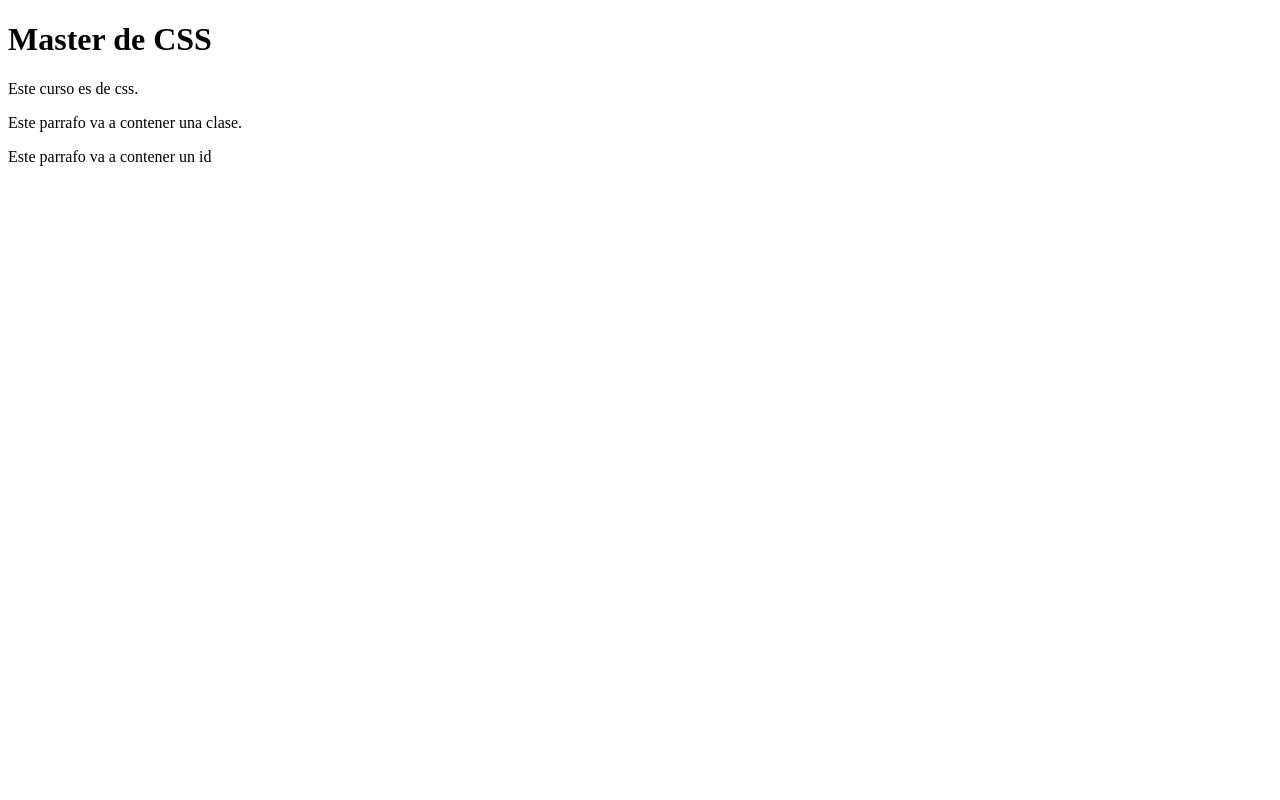
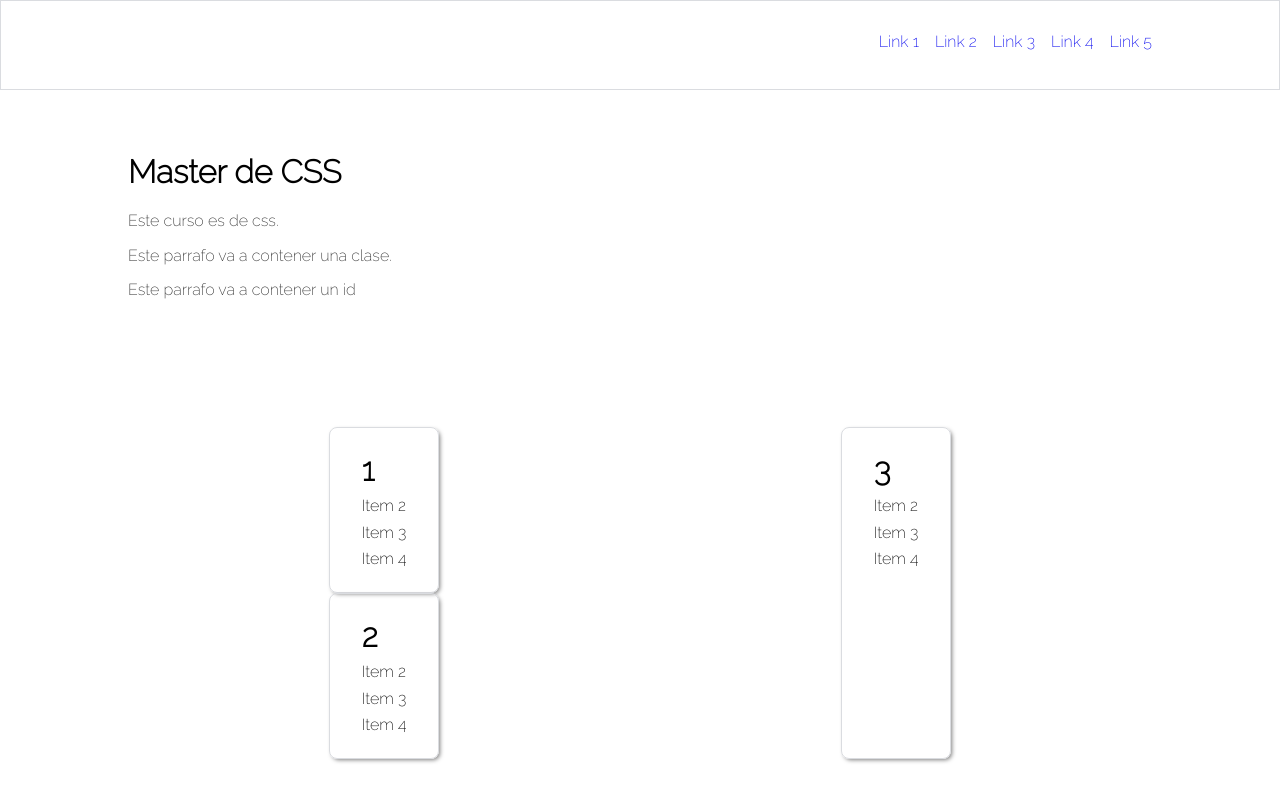
Before and after one commit to robertoFarrera/css-js-training, a plain HTML site: page index.html in a window 1280 px wide. Drawn offline with nearby package versions, Linux system fonts and the light colour scheme.

Commit message:
finished

```diff
--- a/index.html
+++ b/index.html
@@ -1,14 +1,64 @@
 <!DOCTYPE html>
 <html lang="en">
   <head>
-  <meta charset="UTF-8">
-  <meta name="viewport" content="width=device-width, initial-scale=1.0">
+    <meta charset="UTF-8" />
+    <meta name="viewport" content="width=device-width, initial-scale=1.0" />
     <title>Master de CSS en 1 hora</title>
+    <link rel="stylesheet" href="https://cdnjs.cloudflare.com/ajax/libs/normalize/8.0.1/normalize.min.css" integrity="sha512-NhSC1YmyruXifcj/KFRWoC561YpHpc5Jtzgvbuzx5VozKpWvQ+4nXhPdFgmx8xqexRcpAglTj9sIBWINXa8x5w==" crossorigin="anonymous" />
+    <link rel="stylesheet" href="styles.css" />
   </head>
   <body>
+    <header id="menu">
+      <div class="container">
+        <nav>
+          <a href="#">Link 1</a>
+          <a href="#">Link 2</a>
+          <a href="#">Link 3</a>
+          <a href="#">Link 4</a>
+          <a href="#">Link 5</a>
+        </nav>
+      </div>
+    </header>
+    <section>
+      <div class="container">
         <h1>Master de CSS</h1>
         <p>Este curso es de css.</p>
         <p>Este parrafo va a contener una clase.</p>
         <p>Este parrafo va a contener un id</p>
+      </div>
+    </section>
+
+    <section id="cards">
+      <div class="container">
+        <div class="flex">
+          <div>
+            <div class="detalles">
+              <ul>
+                <li>1</li>
+                <li>Item 2</li>
+                <li>Item 3</li>
+                <li>Item 4</li>
+              </ul>
+            </div>
+            <div class="detalles">
+              <ul>
+                <li>2</li>
+                <li>Item 2</li>
+                <li>Item 3</li>
+                <li>Item 4</li>
+              </ul>
+            </div>
+          </div>
+          <div class="detalles">
+            <ul>
+              <li>3</li>
+              <li>Item 2</li>
+              <li>Item 3</li>
+              <li>Item 4</li>
+            </ul>
+          </div>
+        </div>
+      </div>
+    </section>
   </body>
 </html>
--- a/styles.css
+++ b/styles.css
@@ -1,13 +1,99 @@
+/* Fonts */
+@import url('https://fonts.googleapis.com/css2?family=Raleway:wght@200&display=swap');
+
+html{
+  font-size: 16px;
+}
 /* Selector de etiqueta */
 body{
-  background-color: #121212;
+  font-family: 'Raleway', sans-serif;
 }
 p{
-  font-size: 12pt;
+  font-size: 1rem;
   font-weight: 300;
-  color: #fff;
+  color: #2e2e2e;
+}
+section{
+  margin-top: 4rem;
 }
 
+
 /* Selector de clase */
+.container{
+  max-width: 1024px;
+  margin: 0 auto;
+}
+
+.detalles{
+  padding: .5rem 2rem;
+  border: 1px solid #dadce0;
+  border-radius: 8px;
+  transition: all .5s ease;
+  -webkit-box-shadow: 2px 2px 4px -1px rgba(0,0,0,0.5);
+  box-shadow: 2px 2px 4px -1px rgba(0,0,0,0.5);
+}
 
 /* Selector de id */
+#cards{
+  margin-top: 8rem;
+}
+
+#cards ul{
+  list-style: none;
+  padding: 0;
+}
+
+#cards ul>li{
+  margin-top: .5rem;
+}
+
+#cards ul>li:first-child{
+  font-size: 2rem;
+  font-weight: 600;
+}
+
+/* */
+.detalles:hover{
+  -webkit-box-shadow: 5px 5px 4px -1px rgba(0,0,0,0.75);
+  box-shadow: 5px 5px 4px -1px rgba(0,0,0,0.75);
+  transform: translateY(-.5);
+}
+
+/* Flex box*/
+.flex{
+  display: flex;
+  justify-content: space-around;
+}
+
+#menu{
+  padding: 2rem;
+  border: 1px solid #dadce0;
+}
+
+#menu nav{
+  display: flex;
+  justify-content: end;
+}
+
+#menu nav a{
+  margin-right: 1rem;
+  text-decoration: none;
+}
+
+#menu nav a:last-of-type{
+  margin-right: 0;
+}
+
+#menu nav a::after{
+  content: '';
+  display: block;
+  width: 0;
+  height: .15rem;
+  background-color: blue;
+  margin-top: .2rem;
+  transition: all .5s ease;
+}
+
+#menu nav a:hover::after{
+  width: 100%;
+}
```
Lines whose indentation alone changed are shown as unchanged.
